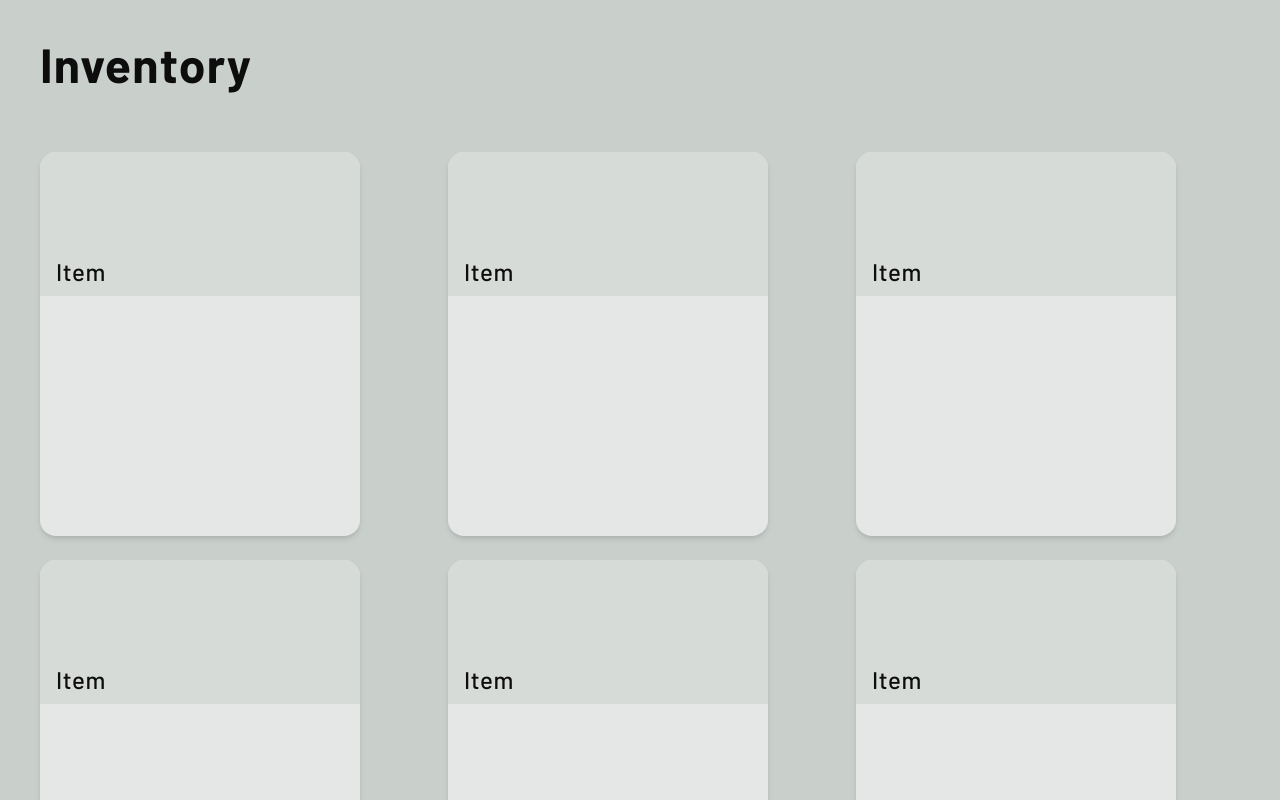
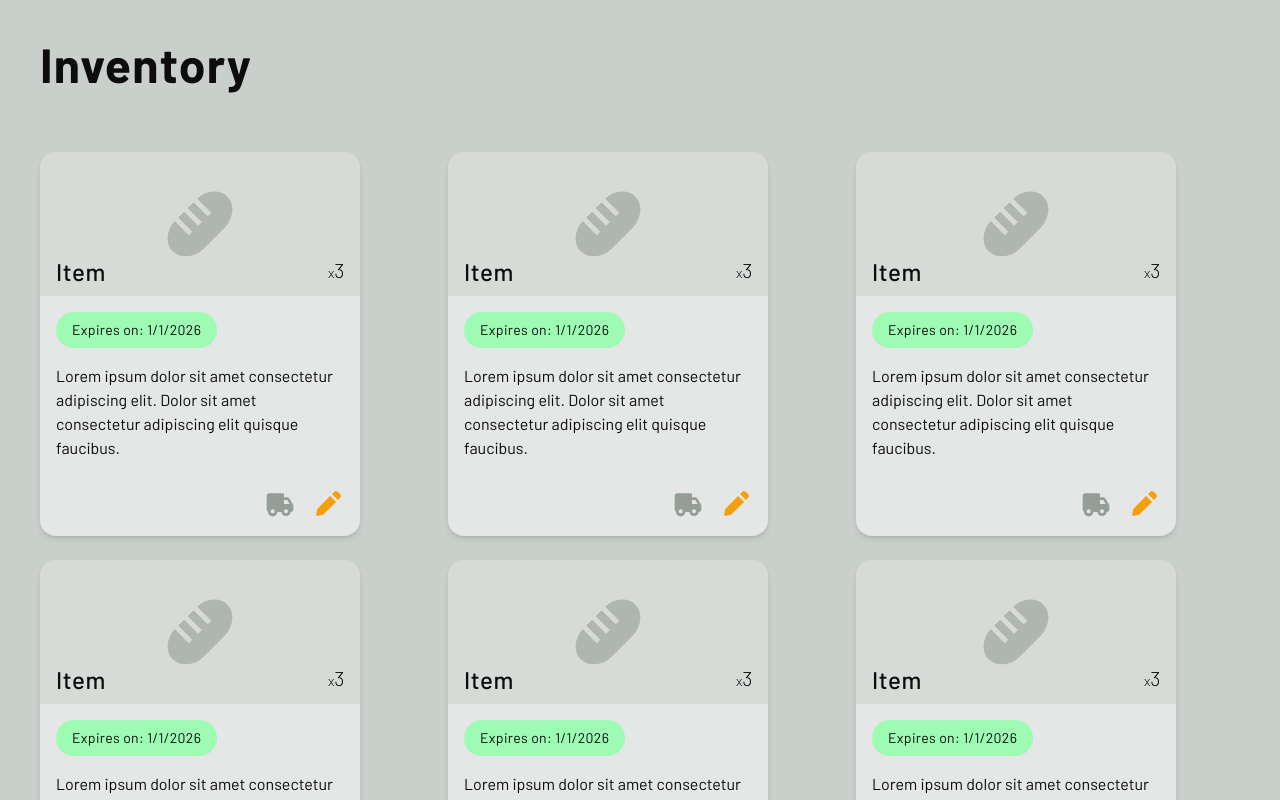
Before and after one commit to Accommodus/FoodStorageManager, a React (Vite) app in the folder client/: page / in a window 1280 px wide. Shown: the top 800 px of the page. Built offline with nearby package versions, Linux system fonts and the light colour scheme.

Commit message:
Added general icons and info layout

```diff
--- a/client/package.json
+++ b/client/package.json
@@ -13,6 +13,7 @@
         "@tailwindcss/vite": "^4.1.13",
         "react": "^19.1.1",
         "react-dom": "^19.1.1",
+        "react-icons": "^5.5.0",
         "react-router": "^7.9.4",
         "tailwindcss": "^4.1.13"
     },
--- a/client/src/features/InventoryList/InventoryItem.tsx
+++ b/client/src/features/InventoryList/InventoryItem.tsx
@@ -1,10 +1,29 @@
+import { BiSolidBaguette, BiSolidTruck, BiSolidPencil } from 'react-icons/bi';
+
 const InventoryItem = () => {
     return (
-        <div className="h-96 w-80 overflow-hidden rounded-2xl bg-neutral-100 shadow-md">
-            <div className="bg-neutral-150 relative h-36 p-4">
-                <h3 className="absolute bottom-2 text-2xl font-medium tracking-wide">
-                    Item
-                </h3>
+        <div className="relative h-96 w-80 overflow-hidden rounded-2xl bg-neutral-100 shadow-md">
+            <div className="bg-neutral-150 relative h-36 content-center">
+                <BiSolidBaguette className="m-auto size-20 text-neutral-300" />
+                <div className="absolute -bottom-2 flex w-full justify-between p-4">
+                    <h3 className="text-2xl font-medium tracking-wide">Item</h3>
+                    <p className="text-sm font-light tracking-tight">
+                        x<span className="text-xl">3</span>
+                    </p>
+                </div>
+            </div>
+            <div className="flex flex-col gap-4 p-4">
+                <span className="bg-primary-200 w-fit rounded-full px-4 py-2 text-sm tracking-wide">
+                    Expires on: 1/1/2026
+                </span>
+                <p>
+                    Lorem ipsum dolor sit amet consectetur adipiscing elit.
+                    Dolor sit amet consectetur adipiscing elit quisque faucibus.
+                </p>
+            </div>
+            <div className="absolute bottom-0 flex w-full justify-end gap-4 p-4">
+                <BiSolidTruck className="size-8 text-neutral-400" />
+                <BiSolidPencil className="text-accent-500 size-8" />
             </div>
         </div>
     );
```
Also changed, not shown: 1 other file (tests, documents, lock files or other folders).
